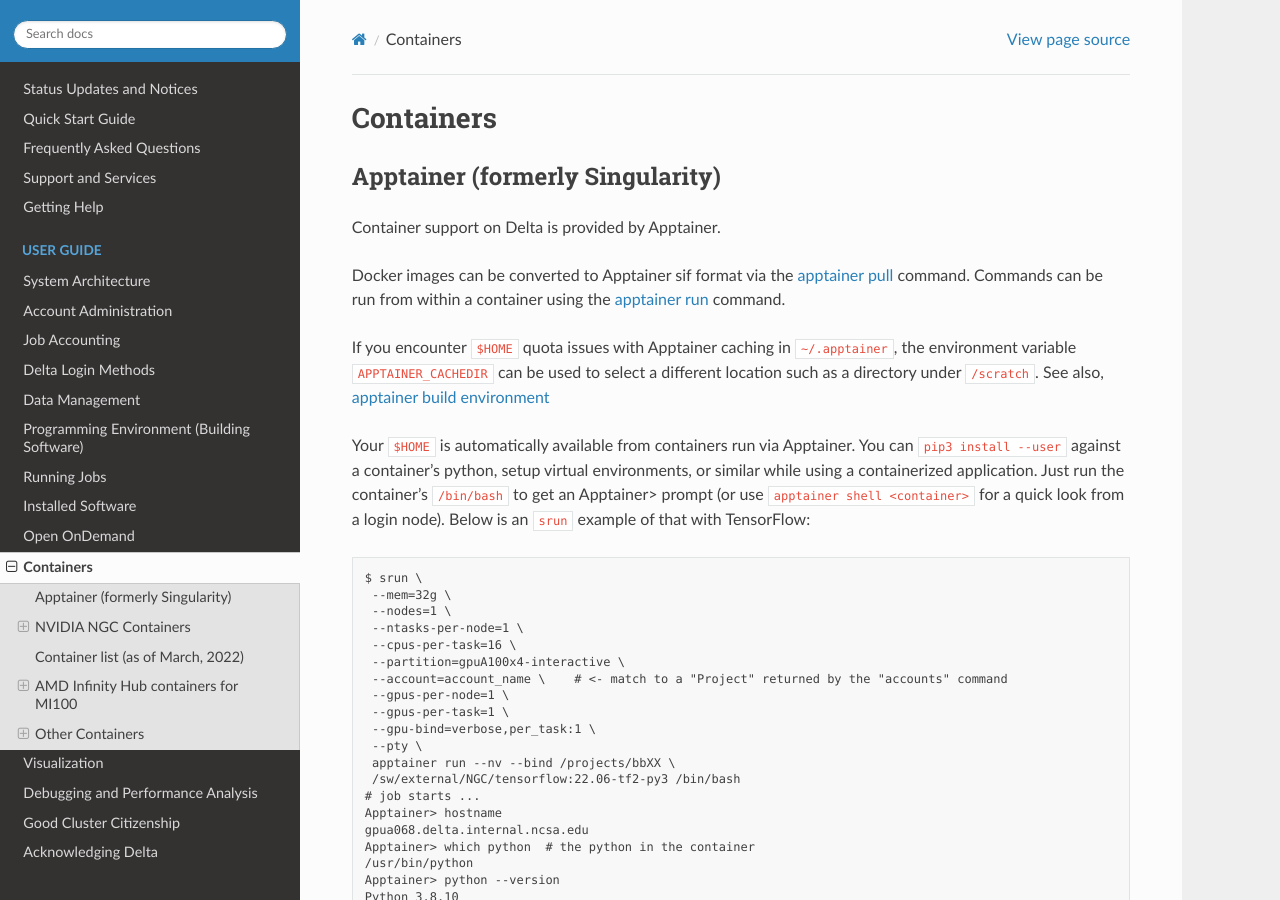
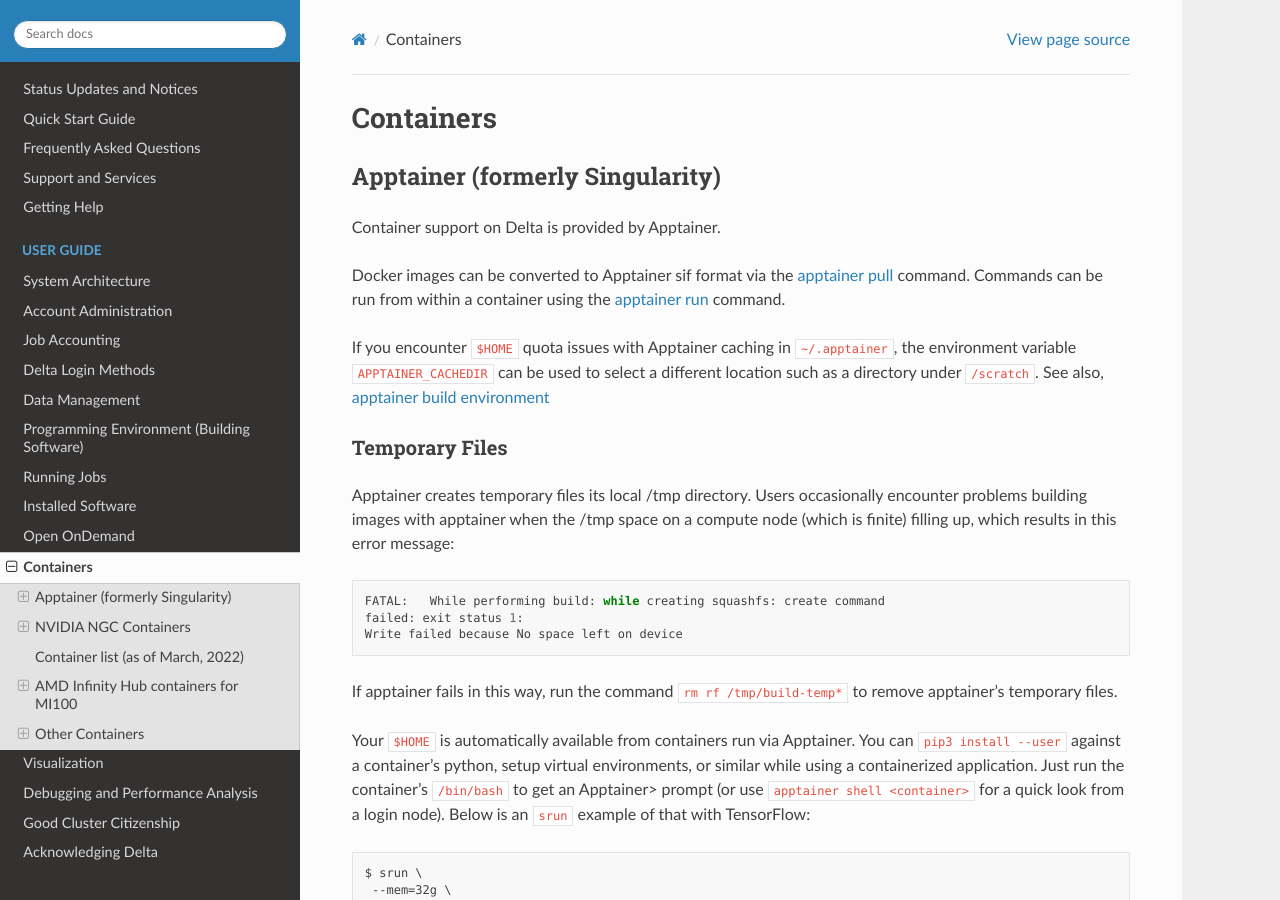
Before and after one commit to ncsa/Delta_doc, a Sphinx documentation site: the page built from docs/source/user_guide/containers.rst, in a window 1280 px wide and 900 px high. Built offline with Sphinx 7.4.7 and the Read the Docs theme 2.0.0, drawn with Linux system fonts in a browser that asks for light colours.

Commit message:
apptainer clean temp files (prelim)
A preliminary implementation of a paragraph that talks about the temporary files that apptainer creates while running, what the error message looks like when it fills up /tmp, and the command to run the remove them.

```diff
--- a/docs/source/user_guide/containers.rst
+++ b/docs/source/user_guide/containers.rst
@@ -12,6 +12,18 @@ Docker images can be converted to Apptainer sif format via the `apptainer pull <
 Commands can be run from within a container using the `apptainer run <https://apptainer.org/docs/user/main/cli/apptainer_run.html>`_ command.
 
 If you encounter ``$HOME`` quota issues with Apptainer caching in ``~/.apptainer``, the environment variable ``APPTAINER_CACHEDIR`` can be used to select a different location such as a directory under ``/scratch``. See also, `apptainer build environment <https://apptainer.org/docs/user/main/build_env.html>`_
+
+Temporary Files
+~~~~~~~~~~~~~~~~~~~
+Apptainer creates temporary files its local /tmp directory.  Users occasionally encounter problems building images with apptainer when the /tmp space on a compute node (which is finite) filling up, which results in this error message:
+
+.. code-block::
+
+   FATAL:   While performing build: while creating squashfs: create command
+   failed: exit status 1:
+   Write failed because No space left on device
+
+If apptainer fails in this way, run the command ``rm rf /tmp/build-temp*`` to remove apptainer's temporary files.
 
 Your ``$HOME`` is automatically available from containers run via Apptainer.
 You can ``pip3 install --user`` against a container's python, setup virtual environments, or similar while using a containerized application.
```
